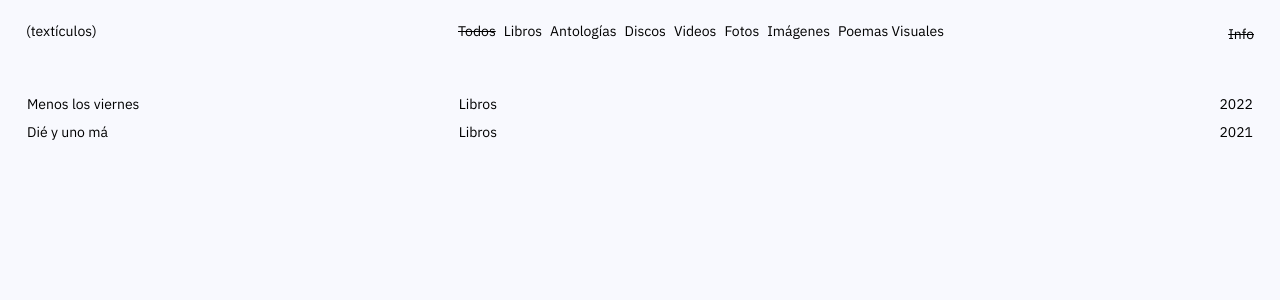
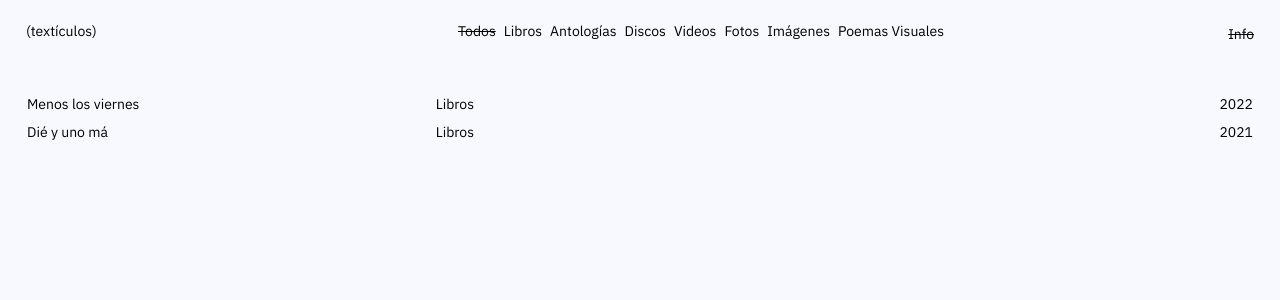
Before and after one commit to catuy/texticulos, a Jekyll site: the page built from index.md, in a window 1280 px wide. Shown: the top 300 px of the page. Built offline with Jekyll 4.4.1, drawn with Linux system fonts in a browser that asks for light colours; nearby versions of some CDN libraries.

Commit message:
Update home layout

```diff
--- a/_layouts/home.html
+++ b/_layouts/home.html
@@ -4,7 +4,7 @@ layout: default
 
 <div class="flex flex-col gap-[7px] w-full">
   {% for project in site.projects %}
-    <div class="flex gap-[69px] items-center text-[14px] text-black relative group">
+    <div class="flex items-center text-[14px] text-black relative group">
       <p class="flex-1 min-w-0"><a href="{{ project.url }}">{{ project.title }}</a></p>
       <p class="flex-1 min-w-0">{{ project.category }}</p>
       <p class="flex-1 min-w-0 text-right">{{ project.year }}</p>
```
